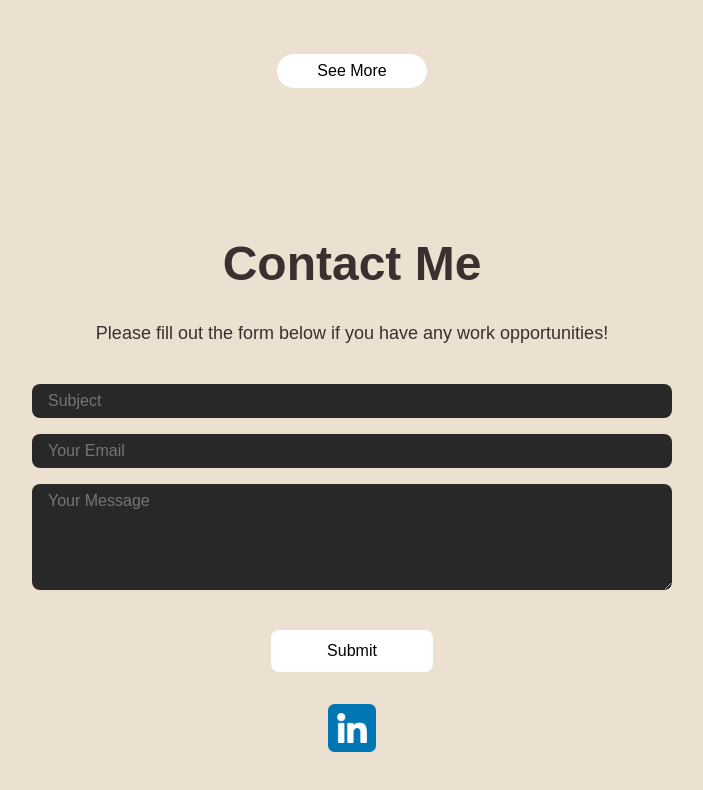
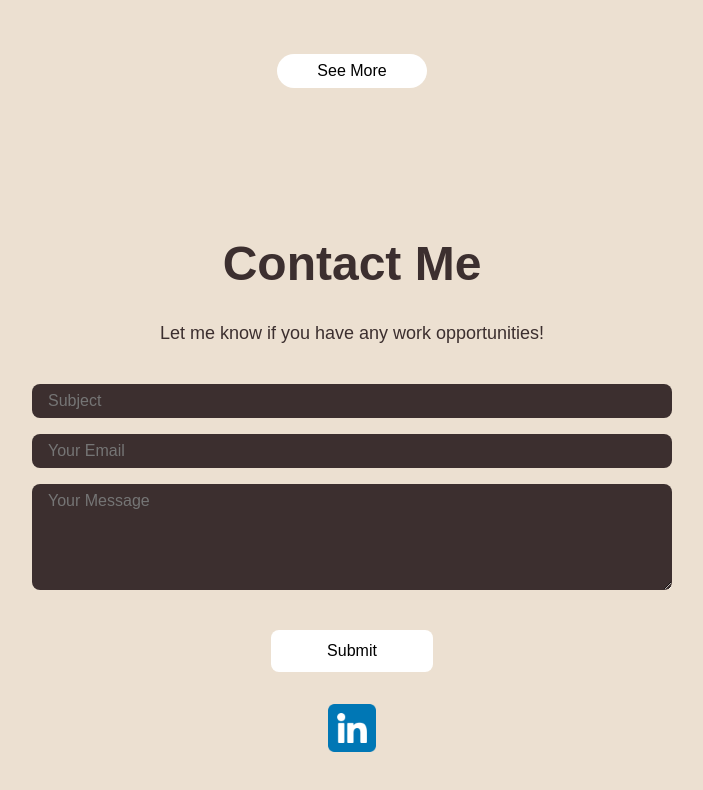
Before and after one commit to lhn004/Personal-Website, a React (Create React App) app: page /portfolio in a window 1280 px wide. Shown: the part 887-1677 px from the top of the page, without its empty margins (288-991 px from the left). Built offline with nearby package versions, Linux system fonts and the light colour scheme.

Commit message:
changed background color

```diff
--- a/src/components/Contact/contact.css
+++ b/src/components/Contact/contact.css
@@ -1,7 +1,7 @@
 #contactPage {
     min-height: calc(100vh - 4rem);
     width: 100vw;
-    max-width: 60rem;
+    max-width: 75rem;
     margin: 0 auto;
     text-align: center;
     display: flex;
@@ -40,7 +40,7 @@
     color: white;
     border: none;
     border-radius: 0.5rem;
-    background: rgb(40, 40, 40);
+    background: #3c2f2f;
 }
 
 .submitBtn {
--- a/src/components/Contact/contact.js
+++ b/src/components/Contact/contact.js
@@ -23,7 +23,7 @@ const Contact = () => {
     return (
         <div id='contactPage'>
             <h1 className="contactPageTitle">Contact Me</h1>
-            <span className="contactDesc">Please fill out the form below if you have any work opportunities!</span>
+            <span className="contactDesc"> Let me know if you have any work opportunities!</span>
             <form className="contactForm" ref={form} onSubmit={sendEmail}>
                 <input type="text" className="name" placeholder='Subject' name='from_name' required/>
                 <input type="text" className="email" placeholder='Your Email' name='from_email' required/>
```
